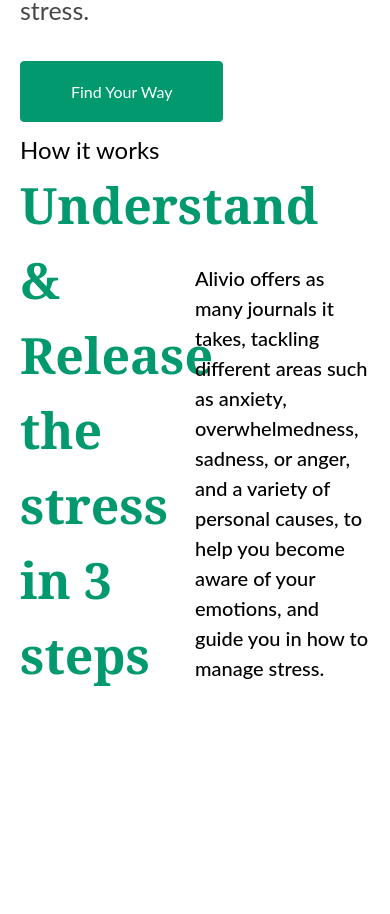
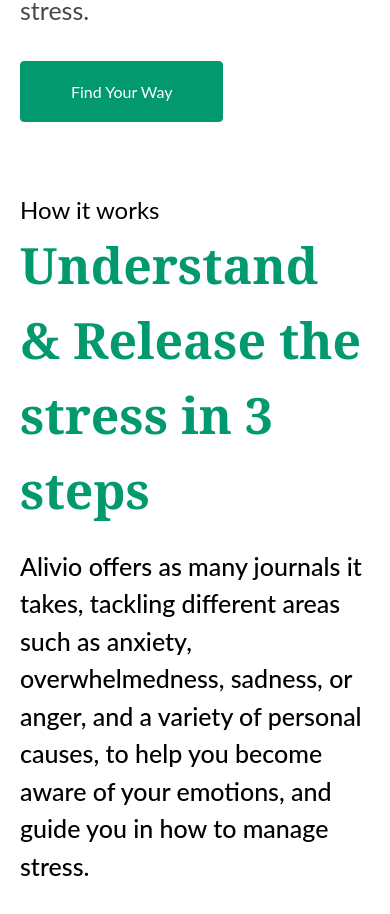
Before and after one commit to Ancrom/Alivio, a plain HTML site: page index.html in a window 390 px wide. Shown: the part 760-1674 px from the top of the page. Before the commit the page ends 1453 px from the top, so only its background shows below. Drawn offline with Linux system fonts and the light colour scheme.

Commit message:
content adapt

```diff
--- a/style.css
+++ b/style.css
@@ -84,6 +84,7 @@
 
 .main__content {
 	display: flex;
+	margin: 160px 0;
 }
 	.content__title {
 		display: flex;
@@ -102,13 +103,11 @@
 			color: #01996d;
 		}
 	.content__text {
-		display: flex;
-		align-items: flex-end;
 		width: 50%;
 		font-weight: 500;
 		font-size: 20px;
 		line-height: 150%;
-		padding: 0 0 10px;
+		padding: 55px 20px 10px;
 	}
 
 a:visited,
@@ -187,10 +186,26 @@ a:active {
 		.card__title > br, .card__content > br {
 			display: none;
 		}
+	.main__content {
+		flex-flow: wrap;
+		margin: 50px 0;
+	}
+		.content__text {
+			align-items: flex-start;
+			padding: 0 20px;
+			font-size: 25px;
+		}
+		.content__title, .content__text {
+			padding: 10px 0;
+			width: 100%;
+		}
 }
 @media all and (max-width: 768px) {
 	.card__title > br {
 		display: block;
+	}
+	.main__content {
+		margin: 50px 0;
 	}
 }
 @media all and (max-width: 360px) {
@@ -203,4 +218,7 @@ a:active {
 		.login__button {
 			padding: 10px 40px;
 		}
+	.title__bottom, .card__title  {
+		font-size: 45px;
 	}
+}
```
Lines whose indentation alone changed are shown as unchanged.
